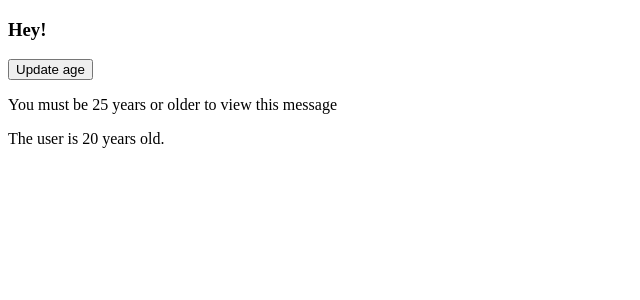
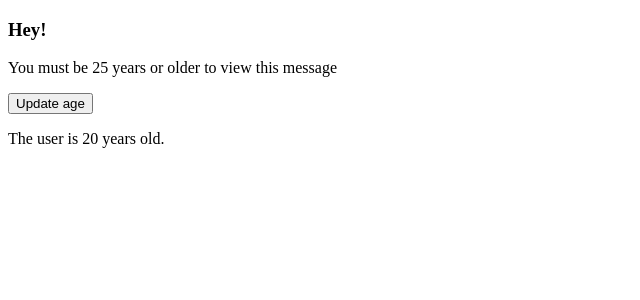
Before and after one commit to jlainezs/course_vue3bootcampCode, a Vue app in the folder unit06/55/components/: page / in a window 1280 px wide. Shown: the top 300 px of the page, without its empty margins (0-640 px from the left). Built offline with nearby package versions, Linux system fonts and the light colour scheme.

Commit message:
64 props limitations

```diff
--- a/unit06/55/components/src/App.vue
+++ b/unit06/55/components/src/App.vue
@@ -1,6 +1,5 @@
 <template>
 <h3>Hey!</h3>
-<button type="button" @click="age++">Update age</button>
 <greeting :age="age"></greeting>
 <user :age="age"></user>
 </template>
--- a/unit06/55/components/src/components/User.vue
+++ b/unit06/55/components/src/components/User.vue
@@ -1,4 +1,5 @@
 <template>
+    <button type="button" @click="age++">Update age</button>
    <p>The user is {{ age }} years old.</p>
 </template>
 <script>
```
